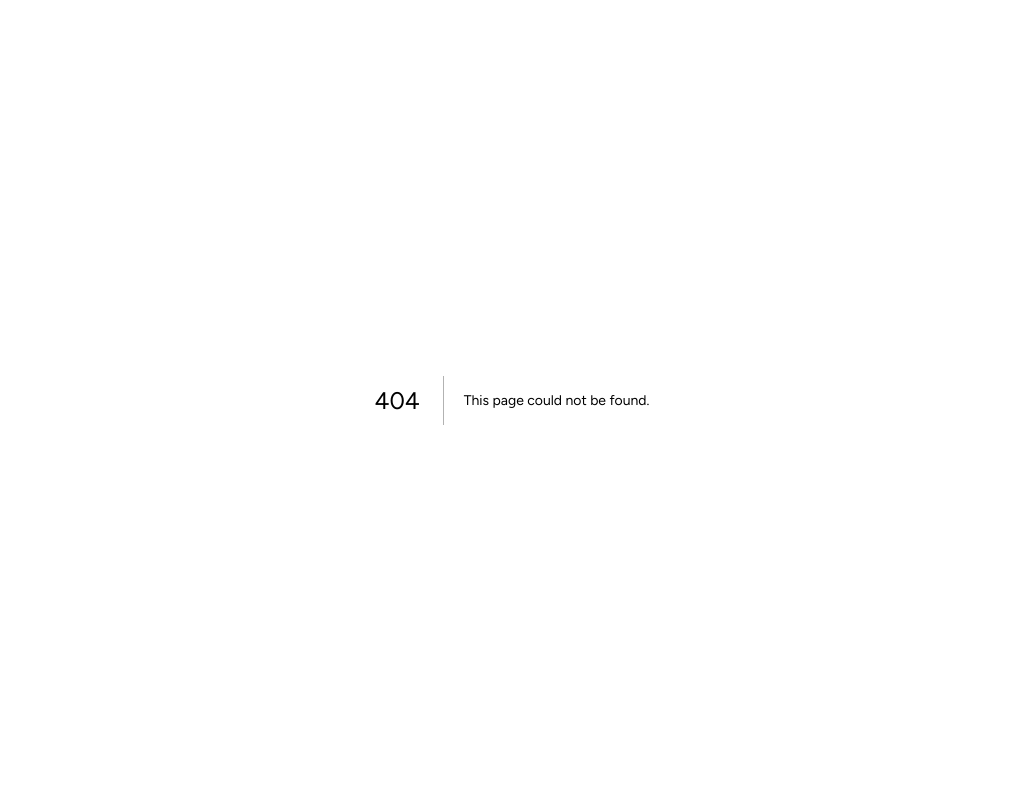
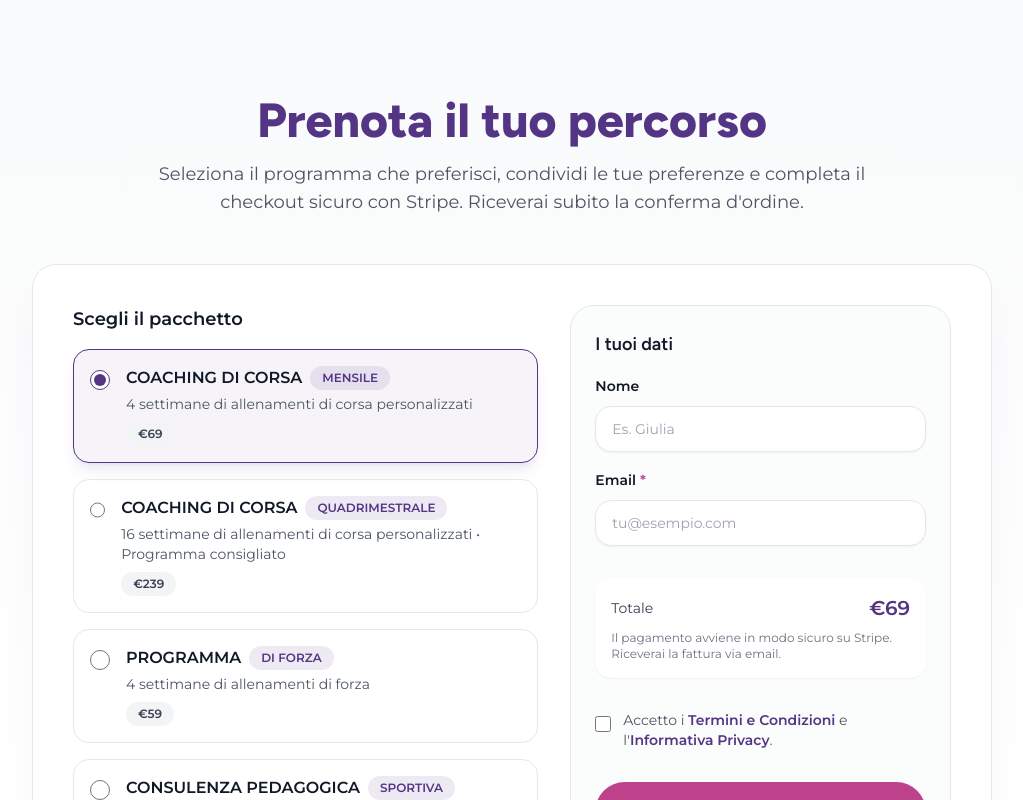
Before and after one commit to erikwskiCollaborator/giulia-vettor, a Next.js app: page /checkout in a window 1280 px wide. Before the commit this address had no page. Shown: the top 800 px of the page, without its empty margins (128-1151 px from the left). Built offline with nearby package versions, Linux system fonts and the light colour scheme.

Commit message:
Payment form

```diff
--- /dev/null
+++ b/src/app/checkout/page.tsx
@@ -0,0 +1,26 @@
+'use client';
+
+import { Suspense } from 'react';
+import { useSearchParams } from 'next/navigation';
+import CheckoutForm from '@/components/CheckoutForm';
+
+function CheckoutContent() {
+  const searchParams = useSearchParams();
+  const packageId = searchParams.get('packageId');
+
+  return <CheckoutForm preselectedPackageId={packageId} />;
+}
+
+export default function CheckoutPage() {
+  return (
+    <Suspense fallback={
+      <div className="flex min-h-screen items-center justify-center">
+        <div className="text-center">
+          <p className="text-gray-600">Caricamento...</p>
+        </div>
+      </div>
+    }>
+      <CheckoutContent />
+    </Suspense>
+  );
+}
--- a/src/app/page.tsx
+++ b/src/app/page.tsx
@@ -3,7 +3,6 @@ import About from "@/components/About";
 import Packages from "@/components/Packages";
 import CallToAction from "@/components/CallToAction";
 import Footer from "@/components/Footer";
-import CheckoutForm from "@/components/CheckoutForm";
 
 export default function Home() {
   return (
@@ -11,7 +10,6 @@ export default function Home() {
       <Hero />
       <About />
       <Packages />
-      <CheckoutForm />
       <CallToAction />
       <Footer />
     </main>
--- a/src/components/CheckoutForm.tsx
+++ b/src/components/CheckoutForm.tsx
@@ -1,6 +1,6 @@
 'use client';
 
-import { FormEvent, useMemo, useState } from 'react';
+import { FormEvent, useEffect, useMemo, useState } from 'react';
 import Button from './Button';
 import { COACHING_PACKAGES, packagesById } from '@/lib/packages';
 
@@ -27,10 +27,21 @@ const preferenceOptions: PreferenceOption[] = [
   },
 ];
 
-export default function CheckoutForm() {
+type CheckoutFormProps = {
+  preselectedPackageId?: string | null;
+};
+
+export default function CheckoutForm({ preselectedPackageId = null }: CheckoutFormProps) {
   const [selectedPackageId, setSelectedPackageId] = useState<string | null>(
-    COACHING_PACKAGES[0]?.id ?? null
+    preselectedPackageId ?? COACHING_PACKAGES[0]?.id ?? null
   );
+
+  // Update selected package when preselectedPackageId changes
+  useEffect(() => {
+    if (preselectedPackageId) {
+      setSelectedPackageId(preselectedPackageId);
+    }
+  }, [preselectedPackageId]);
   const [customerName, setCustomerName] = useState('');
   const [customerEmail, setCustomerEmail] = useState('');
   const [notes, setNotes] = useState('');
--- a/src/components/Packages.tsx
+++ b/src/components/Packages.tsx
@@ -1,13 +1,15 @@
 'use client';
 
+import { useRouter } from 'next/navigation';
 import Button from "./Button";
 import { COACHING_PACKAGES } from "@/lib/packages";
 
-type PackagesProps = {
-  onPackageSelect?: (packageId: string) => void;
-};
+export default function Packages() {
+  const router = useRouter();
 
-export default function Packages({ onPackageSelect }: PackagesProps) {
+  const handlePackageClick = (packageId: string) => {
+    router.push(`/checkout?packageId=${packageId}`);
+  };
   return (
     <section id="packages" className="relative bg-gradient-to-b from-white to-gray-50 py-16 sm:py-24">
       <div className="mx-auto max-w-[92rem] px-6 lg:px-8">
@@ -96,7 +98,7 @@ export default function Packages({ onPackageSelect }: PackagesProps) {
                   size="m"
                   variant={pkg.highlight ? 'outline' : 'primary'}
                   className="w-full"
-                  onClick={() => onPackageSelect?.(pkg.id)}
+                  onClick={() => handlePackageClick(pkg.id)}
                 >
                   INIZIA ORA
                 </Button>
```
